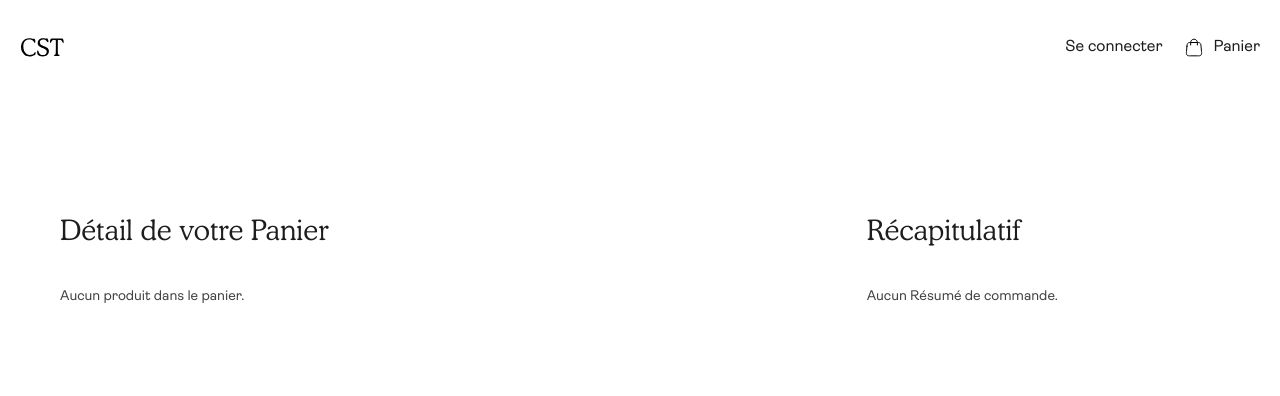
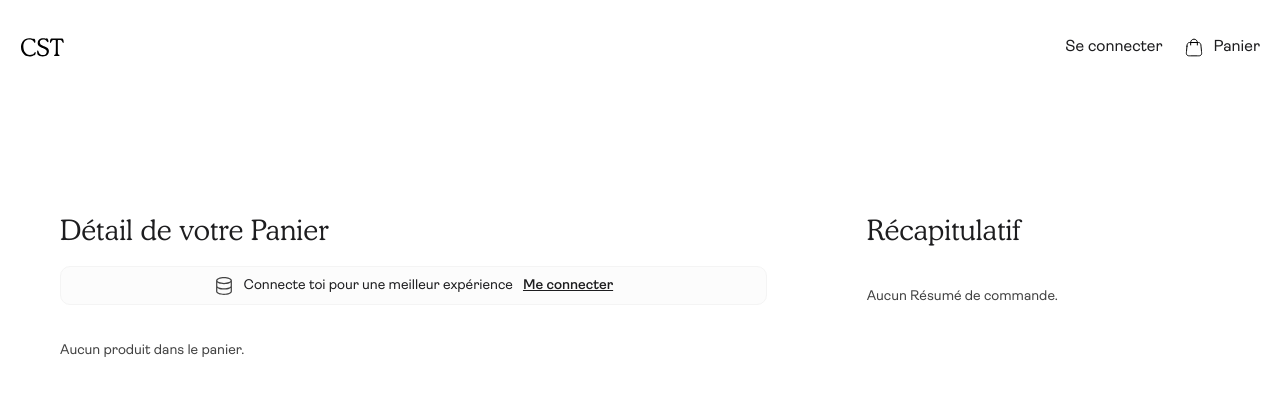
Before and after one commit to Kicksbld/cheapstored-front, a Next.js app: page /userpages/Cart in a window 1280 px wide. Shown: the top 396 px of the page. Built offline with nearby package versions, Linux system fonts and the light colour scheme.

Commit message:
routes security handle and user cookie stored

```diff
--- a/package.json
+++ b/package.json
@@ -9,12 +9,14 @@
     "lint": "next lint"
   },
   "dependencies": {
+    "@types/js-cookie": "^3.0.6",
     "@types/jsonwebtoken": "^9.0.7",
     "axios": "^1.7.9",
     "bcryptjs": "^2.4.3",
     "clsx": "^2.1.1",
     "framer-motion": "^11.15.0",
     "jose": "^5.9.6",
+    "js-cookie": "^3.0.5",
     "jsonwebtoken": "^9.0.2",
     "next": "15.1.0",
     "react": "^19.0.0",
--- a/src/UI/Components/Header.tsx
+++ b/src/UI/Components/Header.tsx
@@ -70,7 +70,7 @@ const Header = ({
     <div className="bg-[#F3EFE6] w-full">
       <div className="container h-full relative">
         {isPopupOpen && (
-          <div className="absolute z-[500] right-0 top-20 bg-light border-2 border-cloud rounded-[4px] py-[10px] px-[15px] flex items-center flex-col gap-[12px] animate-popup ">
+          <div className="fixed z-[500] right-10 top-20 bg-light border-2 border-cloud rounded-[4px] py-[10px] px-[15px] flex items-center flex-col gap-[12px] animate-popup ">
             <div className="flex items-center gap-2">
             <Typographie variant="h3" font="ambit" theme="modify">
               * {quantity}
--- a/src/UI/Components/navigation/NavBar.tsx
+++ b/src/UI/Components/navigation/NavBar.tsx
@@ -2,13 +2,14 @@ import { Typographie } from "@/UI/Design-System/Typographie";
 import Image from "next/image";
 import Link from "next/link";
 import React, { useEffect, useState } from "react";
+import Cookies from "js-cookie";
 
 const NavBar = () => {
   const [isAuthenticated, setIsAuthenticated] = useState(false);
 
-  // Vérifie si l'utilisateur est connecté au montage du composant
+  // Vérifie si l'utilisateur est connecté au montage du composant grace au token dans les cookies
   useEffect(() => {
-    const token = localStorage.getItem("authToken");
+    const token = Cookies.get("authToken");
     if (token) {
       setIsAuthenticated(true);
     }
--- /dev/null
+++ b/src/middleware.ts
@@ -0,0 +1,24 @@
+import { NextRequest, NextResponse } from "next/server";
+
+export default function middleware(req: NextRequest) {
+  const token = req.cookies.get("authToken")?.value;
+
+  //if if the user is connected but tries to acces the log in page or  the sign up page redirect to home page
+  if (token && req.nextUrl.pathname.startsWith("/userpages/LogIn")) {
+    return NextResponse.redirect(new URL("/", req.url));
+  }
+
+  if (token && req.nextUrl.pathname.startsWith("/userpages/SignIn")) {
+    return NextResponse.redirect(new URL("/", req.url));
+  }
+
+  if (!token && req.nextUrl.pathname.startsWith("/userpages/Profile")) {
+    return NextResponse.redirect(new URL("/userpages/LogIn", req.url));
+  }
+
+  return NextResponse.next();
+}
+
+export const config = {
+  matcher: "/userpages/:path* ",
+};
--- a/src/pages/userpages/Cart.tsx
+++ b/src/pages/userpages/Cart.tsx
@@ -4,6 +4,8 @@ import { Button } from "@/UI/Design-System/Button";
 import { Typographie } from "@/UI/Design-System/Typographie";
 import { useRouter } from "next/router";
 import React, { useEffect, useState } from "react";
+import { GoDatabase } from "react-icons/go";
+import Cookies from "js-cookie";
 
 interface Product {
   productName: string;
@@ -18,7 +20,6 @@ type ImageType = {
   src: string; // URL de l'image
 };
 
-
 const Cart = () => {
   const router = useRouter();
 
@@ -27,6 +28,14 @@ const Cart = () => {
   };
 
   const [cart, setCart] = useState<Product[]>([]);
+  const [isAuthenticated, setIsAuthenticated] = useState(false);
+
+  useEffect(() => {
+    const token = Cookies.get("authToken");
+    if (token) {
+      setIsAuthenticated(true);
+    }
+  }, []);
 
   useEffect(() => {
     if (typeof window !== "undefined" && typeof localStorage !== "undefined") {
@@ -64,10 +73,8 @@ const Cart = () => {
       if (i === index) {
         const newQuantity = Math.min(
           Math.max(product.quantity + delta, 1), // Minimum 1
-            product.productQuantity,
+          product.productQuantity
         );
-
-
 
         return {
           ...product,
@@ -84,8 +91,6 @@ const Cart = () => {
     }
   };
 
-
-
   // Calculate the total price of the cart
   const getSubtotal = () => {
     const subtotal = cart.reduce(
@@ -94,7 +99,6 @@ const Cart = () => {
     );
     return parseFloat(subtotal.toFixed(2)); // Arrondi à 2 décimales
   };
-
 
   const deliveryCost = 0; // Static delivery cost
   const taxes = 5.49; // Fixed taxes
@@ -109,9 +113,33 @@ const Cart = () => {
       <NavBar />
       <div className="mt-12 md:mt-[100px] flex flex-col lg:flex-row justify-between gap-[100px] page-container">
         <div className="space-y-[35px] flex-[2]">
+          <div className="w-full space-y-[15px]">
             <Typographie font="cooper" variant="h2">
               Détail de votre Panier
             </Typographie>
+            {!isAuthenticated ? (
+              <div className="flex items-center gap-[10px] justify-center w-full bg-light border border-cloud rounded-[10px] p-[8px]">
+                <GoDatabase size={20} className="text-grey" />
+                <Typographie font="ambit" variant="body-sm">
+                  Connecte toi pour une meilleur expérience
+                </Typographie>
+
+                <div onClick={() => router.push("/userpages/LogIn")}>
+                  <Typographie
+                    font="ambit"
+                    className="underline cursor-pointer"
+                    weight="semibold"
+                    variant="body-sm"
+                  >
+                    Me connecter
+                  </Typographie>
+                </div>
+              </div>
+            ) : (
+              ""
+            )}
+          </div>
+
           <div className="space-y-[15px]">
             {cart.length > 0 ? (
               cart.map((product, index) => (
@@ -141,7 +169,6 @@ const Cart = () => {
               Récapitulatif
             </Typographie>
             <div className="space-y-[15px]">
-
               <div className="p-[20px] border border-cloud bg-light rounded-[10px]">
                 <div className="space-y-[20px] w-full">
                   <div className="flex justify-between items-center ">
--- a/src/pages/userpages/LogIn.tsx
+++ b/src/pages/userpages/LogIn.tsx
@@ -6,6 +6,7 @@ import Link from "next/link";
 import bcrypt from "bcryptjs"; // Import bcryptjs
 import { useRouter } from "next/router";
 import { SignJWT } from "jose"; // Import de jose
+import Cookies from 'js-cookie';
 
 const JWT_SECRET = process.env.NEXT_PUBLIC_JWT_SECRET as string;
 
@@ -60,7 +61,11 @@ const LogIn = () => {
           .sign(new TextEncoder().encode(JWT_SECRET));
 
         // Stockage du token dans le localStorage (ou un cookie)
-        localStorage.setItem("authToken", token);
+        Cookies.set('authToken', token, {
+          secure: process.env.NODE_ENV === 'production',
+          expires: 1/24, // 1 hour
+          path: '/'
+        });
         localStorage.setItem("userConnectedData", JSON.stringify(user));
         console.log("Connexion réussie !");
         router.push("/");
--- a/src/pages/userpages/Profile.tsx
+++ b/src/pages/userpages/Profile.tsx
@@ -5,7 +5,7 @@ import React, { useEffect, useState } from "react";
 import { Button } from "@/UI/Design-System/Button";
 import { useRouter } from "next/router";
 import Link from "next/link";
-
+import Cookies from "js-cookie";
 interface UserData {
   adress: string;
   city: string;
@@ -54,10 +54,8 @@ const Profile = () => {
   }, []);
 
   const disconnectUser = () => {
-    if (typeof window !== "undefined" && typeof localStorage !== "undefined") {
-      localStorage.removeItem("authToken");
-      router.push("/");
-    }
+    Cookies.remove("authToken");
+    router.push("/");
   };
 
   return (
```
Also changed, not shown: 1 other file (tests, documents, lock files or other folders). Lines whose indentation alone changed are shown as unchanged.
